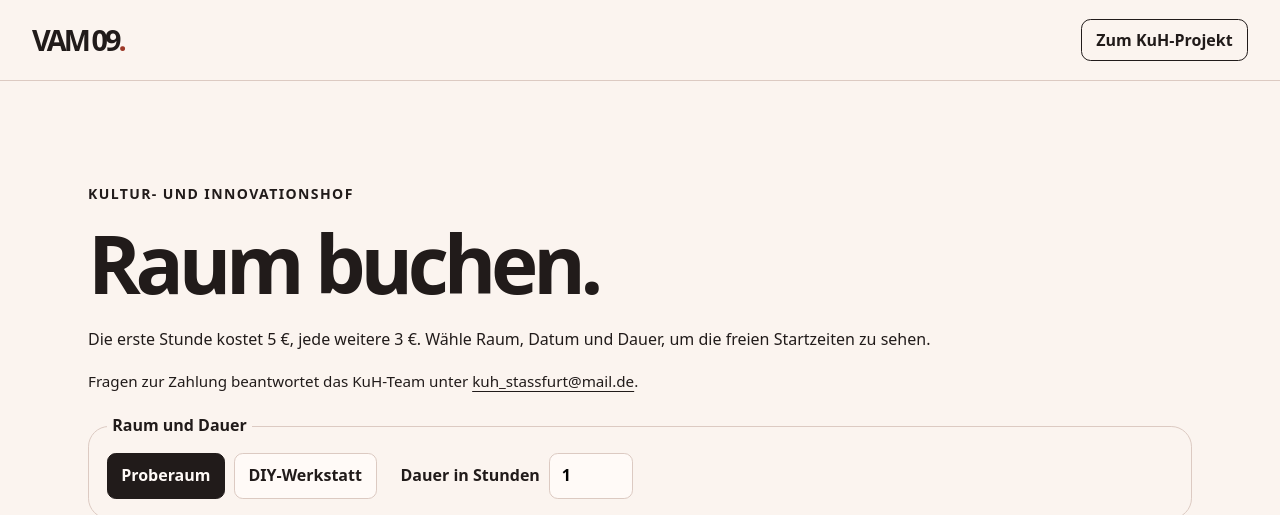
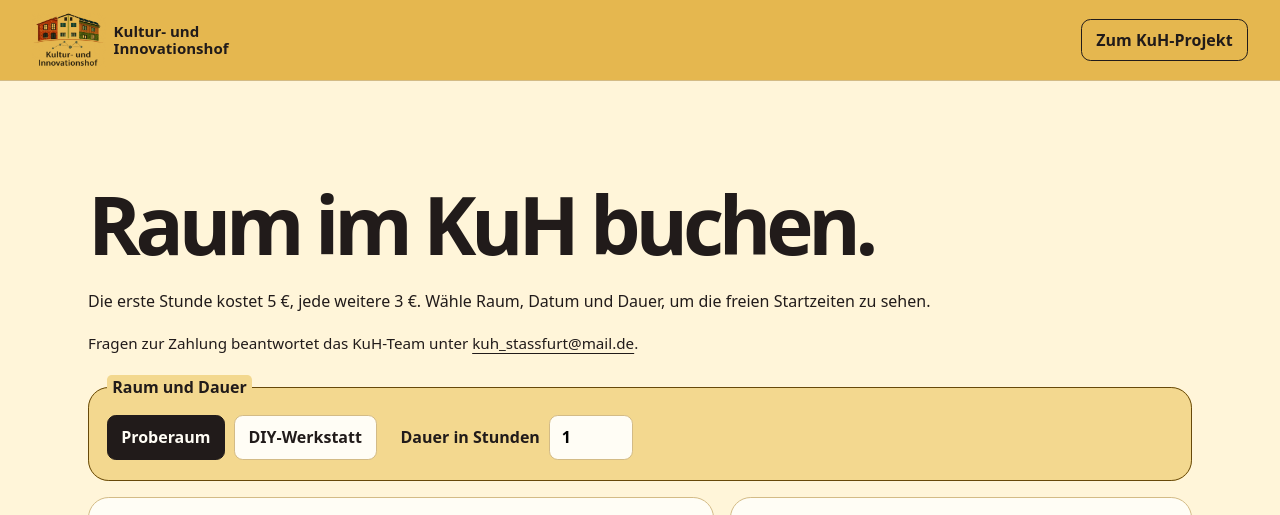
Before and after one commit to borschti87-create/vam09, a website: page buchung.html in a window 1280 px wide. Shown: the top 515 px of the page. Drawn offline with Linux system fonts and the light colour scheme; no server answers.

Commit message:
Öffentliche Buchungsseite in KuH-Farben gestalten

```diff
--- a/buchung.html
+++ b/buchung.html
@@ -9,17 +9,19 @@
     <link rel="stylesheet" href="style.css">
     <script src="buchung.js" defer></script>
 </head>
-<body>
+<body class="kuh-booking">
     <a class="skip-link" href="#inhalt">Zum Inhalt</a>
     <header class="site-header">
         <div class="shell header-inner">
-            <a class="wordmark" href="index.html" aria-label="VAM 09, Startseite">VAM<span>09</span><span class="mark-dot">.</span></a>
+            <a class="kuh-brand" href="buchung.html" aria-label="Kultur- und Innovationshof, Raumbuchung">
+                <img src="assets/kuh-logo.webp" alt="" width="475" height="349">
+                <span>Kultur- und<br>Innovationshof</span>
+            </a>
             <a class="button button-small button-line" href="index.html#kuh">Zum KuH-Projekt</a>
         </div>
     </header>
     <main class="section shell subpage booking-page" id="inhalt">
-        <p class="eyebrow">Kultur- und Innovationshof</p>
-        <h1>Raum buchen.</h1>
+        <h1>Raum im KuH buchen.</h1>
         <p>Die erste Stunde kostet 5 €, jede weitere 3 €. Wähle Raum, Datum und Dauer, um die freien Startzeiten zu sehen.</p>
         <p id="buchung-zahlung" class="booking-payment">Fragen zur Zahlung beantwortet das KuH-Team unter <a href="mailto:kuh_stassfurt@mail.de">kuh_stassfurt@mail.de</a>.</p>
         <noscript><p class="note">Für Live-Verfügbarkeit und Buchungen ist JavaScript erforderlich.</p></noscript>
--- a/style.css
+++ b/style.css
@@ -178,12 +178,22 @@ address { font-style: normal; }
 .admin-actions button { font-family: inherit; font-size: 1rem; cursor: pointer; }
 .admin-booking { overflow-wrap: anywhere; }
 
-.booking-page {
+.kuh-booking {
+    --paper: #fff5d9;
+    --white: #fffdf5;
+    --rule: #d3bb86;
     --salmon-light: var(--kuh-yellow-soft);
     --rust: var(--kuh-ink);
-    max-width: 69rem;
+    background: var(--paper);
 }
-.booking-page .booking-summary .button-dark { background: var(--kuh-yellow); color: var(--ink); }
+.kuh-booking .site-header { background: var(--kuh-yellow); }
+.kuh-booking .header-inner { gap: .65rem 1.25rem; }
+.kuh-booking .kuh-brand { padding-inline-start: 0; border: 0; }
+.kuh-booking .kuh-brand img { mix-blend-mode: multiply; }
+.kuh-booking .booking-controls { background: var(--kuh-yellow-soft); border-color: var(--kuh-ink); }
+.kuh-booking .booking-controls legend { border-radius: .3rem; background: var(--kuh-yellow-soft); }
+.kuh-booking .booking-summary .button-dark { background: var(--kuh-yellow); color: var(--ink); }
+.booking-page { max-width: 69rem; }
 .booking-page > .booking-form { background: transparent; padding: 0; }
 .booking-controls, .settings-panel fieldset {
     margin: 0;
```
